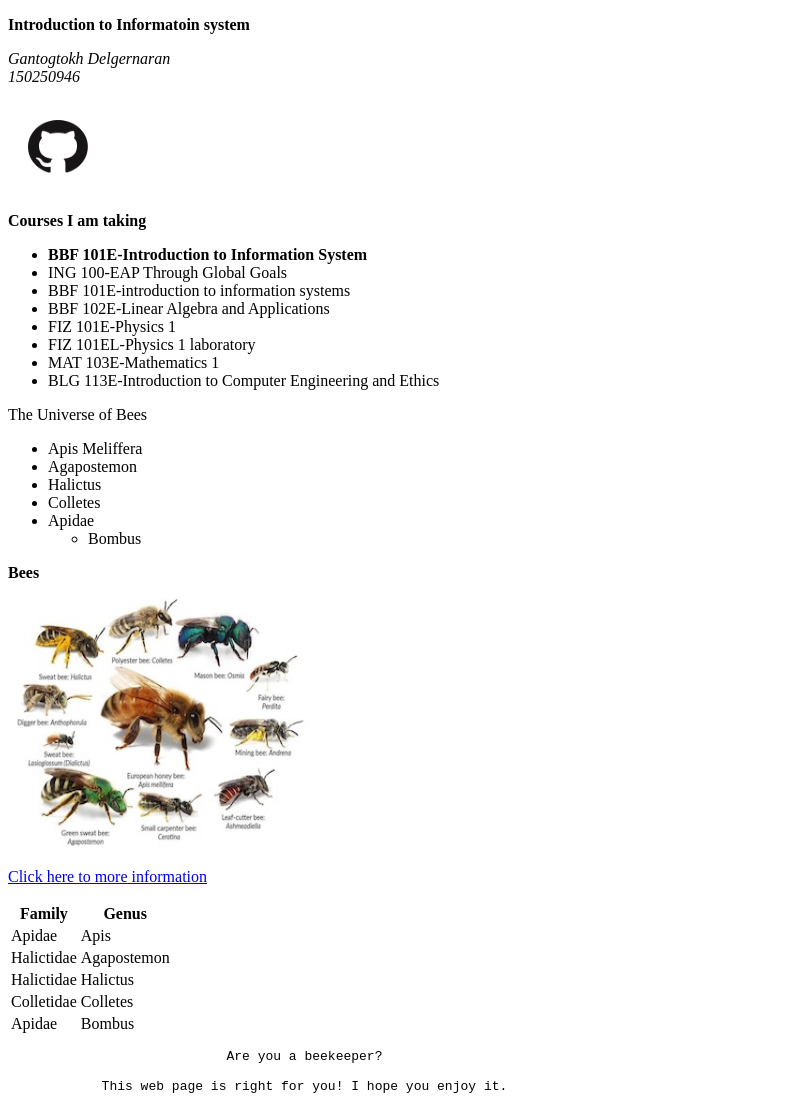
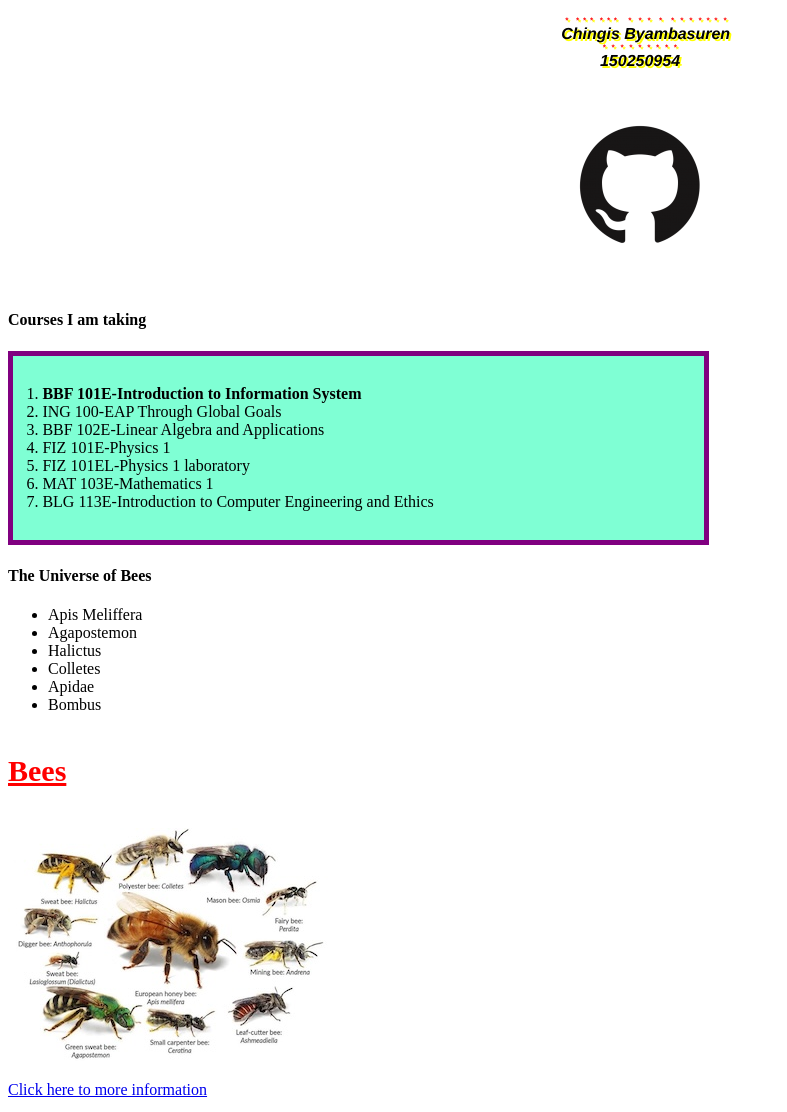
Before and after one commit to delgernaran25/Bees, a plain HTML site: page index.html in a window 1280 px wide. Shown: the top 1112 px of the page, without its empty margins (0-787 px from the left). Drawn offline with Linux system fonts and the light colour scheme.

Commit message:
Refactor index.html with new content and styles
Updated the HTML structure, added CSS link, and modified content.

```diff
--- a/index.html
+++ b/index.html
@@ -1,38 +1,38 @@
 <!DOCTYPE html>
+<html lang="en">
+<head>
     <meta charset="UTF-8">
-
-<html>
-    <head>
     <title>My Web Page</title>
+    <link rel="stylesheet" href="13_11_2025.css">
 </head>
 
 <body>
-        <p>
-            <strong>Introduction to Informatoin system </strong>
-        </p>
-        <p>
+    <p class="centered">
         <em>
-            Gantogtokh Delgernaran
+            Chingis Byambasuren
             <br>
-            150250946
+            150250954
         </em>
     </p>
 
-            <p> <img width="100" height="90" src="github_icon.png"> </p>
+    <p class="center-icon">
+        <a href="https://github.com/ChingisO-O" target="_blank">
+            <img src="github_icon.png" alt="GitHub Icon">
+        </a>
+    </p>
 
-            <strong> Courses I am taking </strong>
-            <ul>
+    <h4>Courses I am taking</h4>
+    <ol>
  <li><strong>BBF 101E-Introduction to Information System</strong></li>
                 <li>ING 100-EAP Through Global Goals</li>
-                <li>BBF 101E-introduction to information systems</li>
                 <li>BBF 102E-Linear Algebra and Applications</li>
                 <li>FIZ 101E-Physics 1</li>
                 <li>FIZ 101EL-Physics 1 laboratory</li>
                 <li>MAT 103E-Mathematics 1</li>
                 <li>BLG 113E-Introduction to Computer Engineering and Ethics</li>
-            </ul>
+    </ol>
 
-        <p>The Universe of Bees</p>
+    <h4>The Universe of Bees</h4>
 
     <ul>
         <li>Apis Meliffera</li>
@@ -40,14 +40,17 @@
         <li>Halictus</li>
         <li>Colletes</li>
         <li>Apidae</li>
-            <ul>
         <li>Bombus</li>
     </ul>
-        </ul>
 
-        <hl> <strong>Bees</strong></hl>
-        <p> <img width="300" height="250" src="bees.jpg"> </p>
-        <p> <a href="https://en.wikipedia.org/wiki/bee">Click here to more information  </a> </p>
+    <h4 class="bees-title"><strong>Bees</strong></h4>
+    <p>
+        <img src="bees.jpg" alt="Bees Image">
+    </p>
+
+    <p>
+        <a href="https://en.wikipedia.org/wiki/bee">Click here to more information</a>
+    </p>
 
     <table>
         <tr>
@@ -76,11 +79,12 @@
         </tr>
     </table>
 
-        <pre>
+    <pre class="bee-note">
 Are you a beekeeper?
 
 This web page is right for you! I hope you enjoy it.
     </pre>
 
 </body>
+
 </html>
```
Lines whose indentation alone changed are shown as unchanged.
